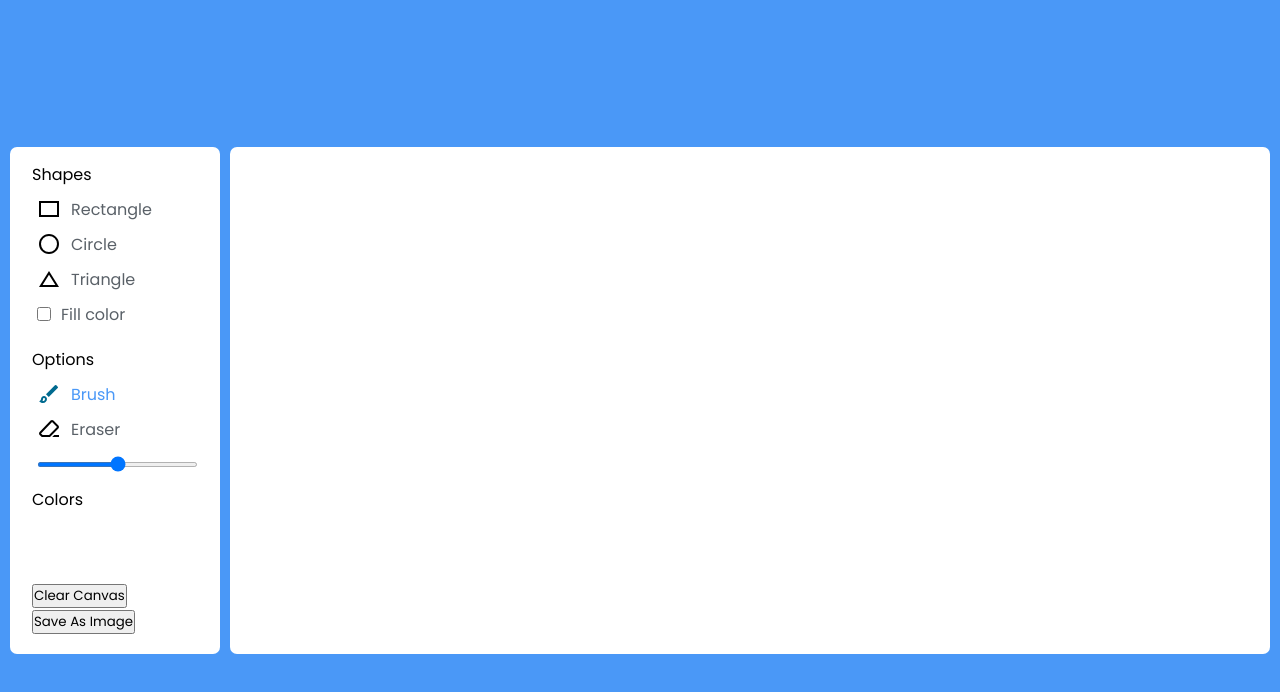
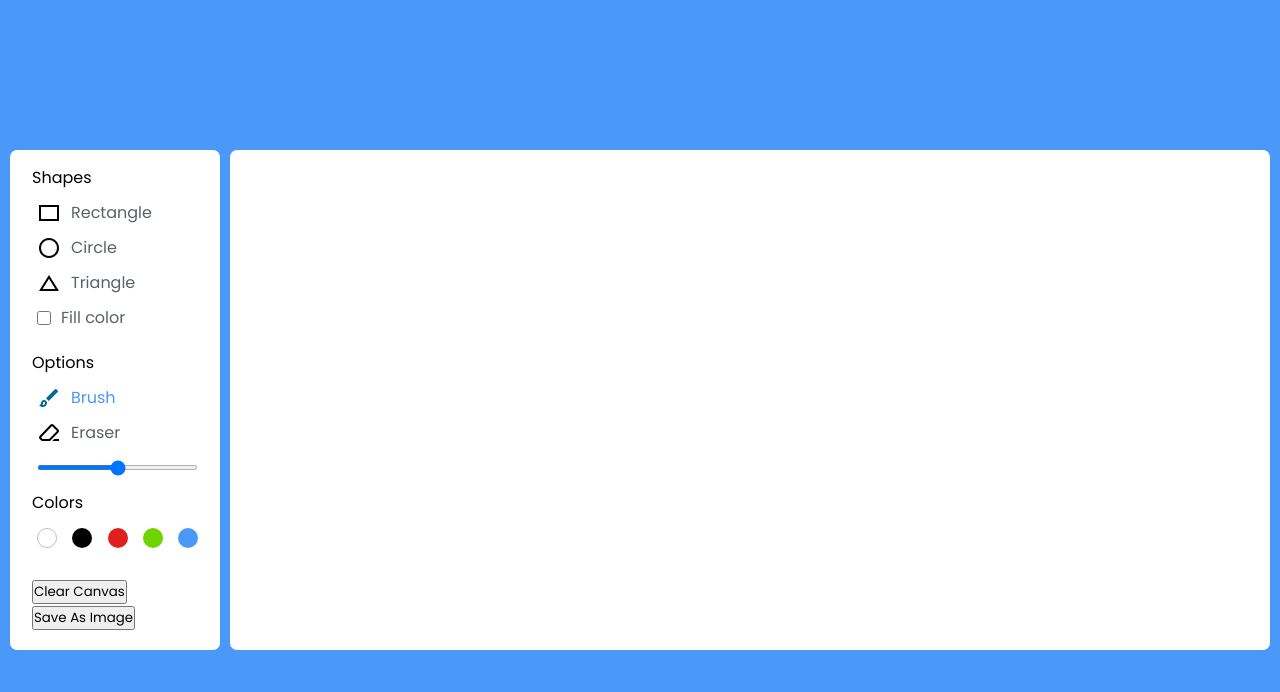
Before and after one commit to fkibui7/Drawing-PaintingApp, a plain HTML site: page index.html in a window 1280 px wide. Drawn offline with Linux system fonts and the light colour scheme.

Commit message:
more styling

```diff
--- a/index.html
+++ b/index.html
@@ -46,7 +46,7 @@
                     </li>
                 </ul>
             </div>
-            <div class="row">
+            <div class="row colors">
                 <label class="title">Colors</label>
                 <ul class="options">
                    <li class="option"></li>
@@ -56,7 +56,7 @@
                    <li class="option"></li>
                 </ul>
             </div>
-            <div class="row">
+            <div class="row buttons">
                <button class="clear-canvas">Clear Canvas</button>
                <button class="save-img">Save As Image</button>
             </div>
--- a/style.css
+++ b/style.css
@@ -78,6 +78,54 @@ section{
     margin-top: 10px;
 }
 
+.colors .options{
+    display: flex;
+    justify-content: space-between;
+}
+
+.colors .option{
+    height: 20px;
+    width: 20px;
+    background: red;
+    border-radius: 50%;
+    margin-top: 3px;
+    position: relative;
+}
+
+.colors .option:nth-child(1){
+    background: #fff;
+    border: 1px solid #bfbfbf;
+}
+.colors .option:nth-child(2){
+    background: #000;
+}
+.colors .option:nth-child(3){
+    background: #e02020;
+}
+.colors .option:nth-child(4){
+    background: #6dd400;
+}
+.colors .option:nth-child(5){
+    background: #4a98f7;
+}
+
+.colors .option:hover::before{
+    position: absolute;
+    content: "";
+    top: 50%;
+    left: 50%;
+    height: 12px;
+    width: 12px;
+    background: inherit;
+    border-radius: inherit;
+    border: 2px solid #fff;
+    transform: translate(-50%, -50%);
+}
+
+.colors .option:first-child:hover::before{
+    border-color: #ccc;
+}
+
 .drawing-board {
     flex: 1;
 }
```
